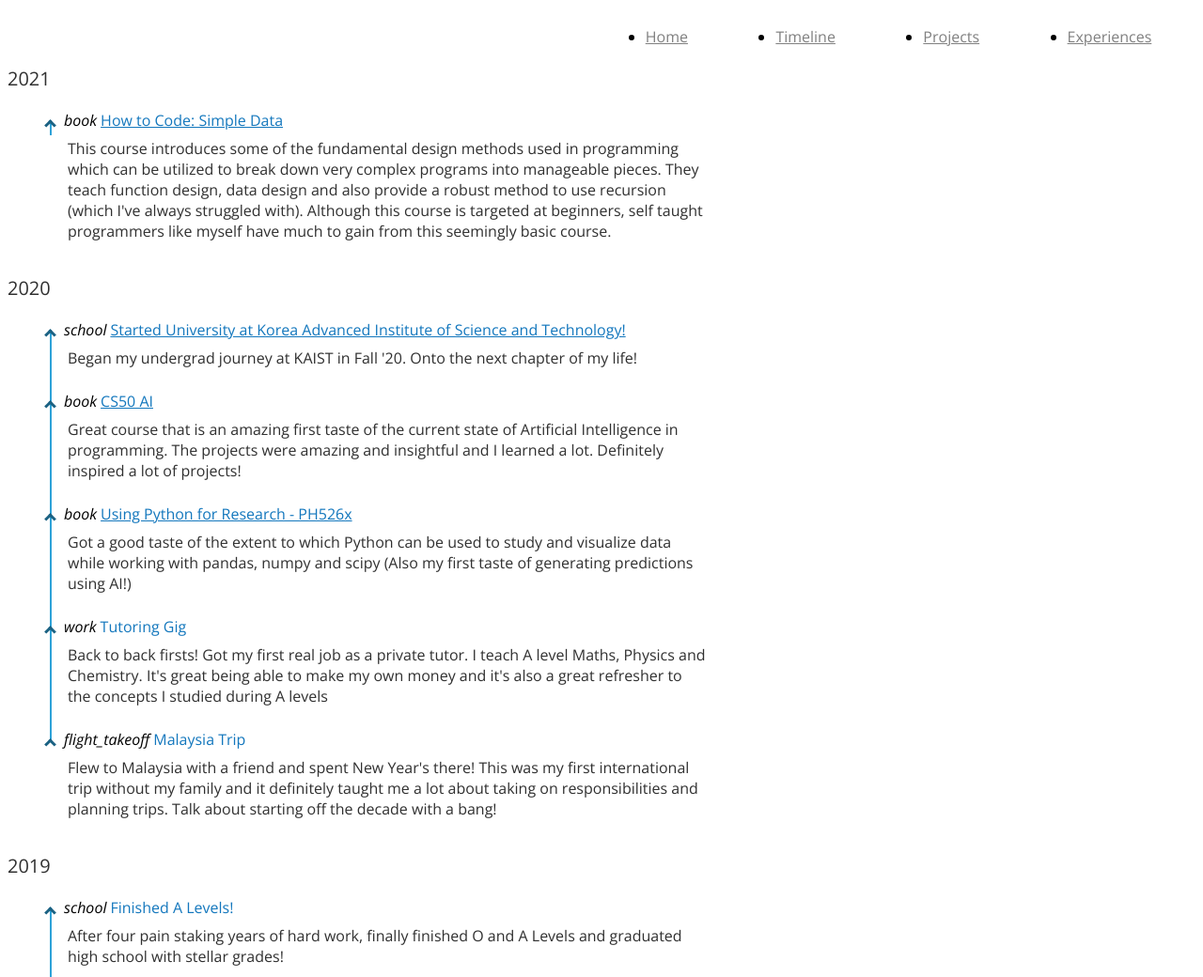
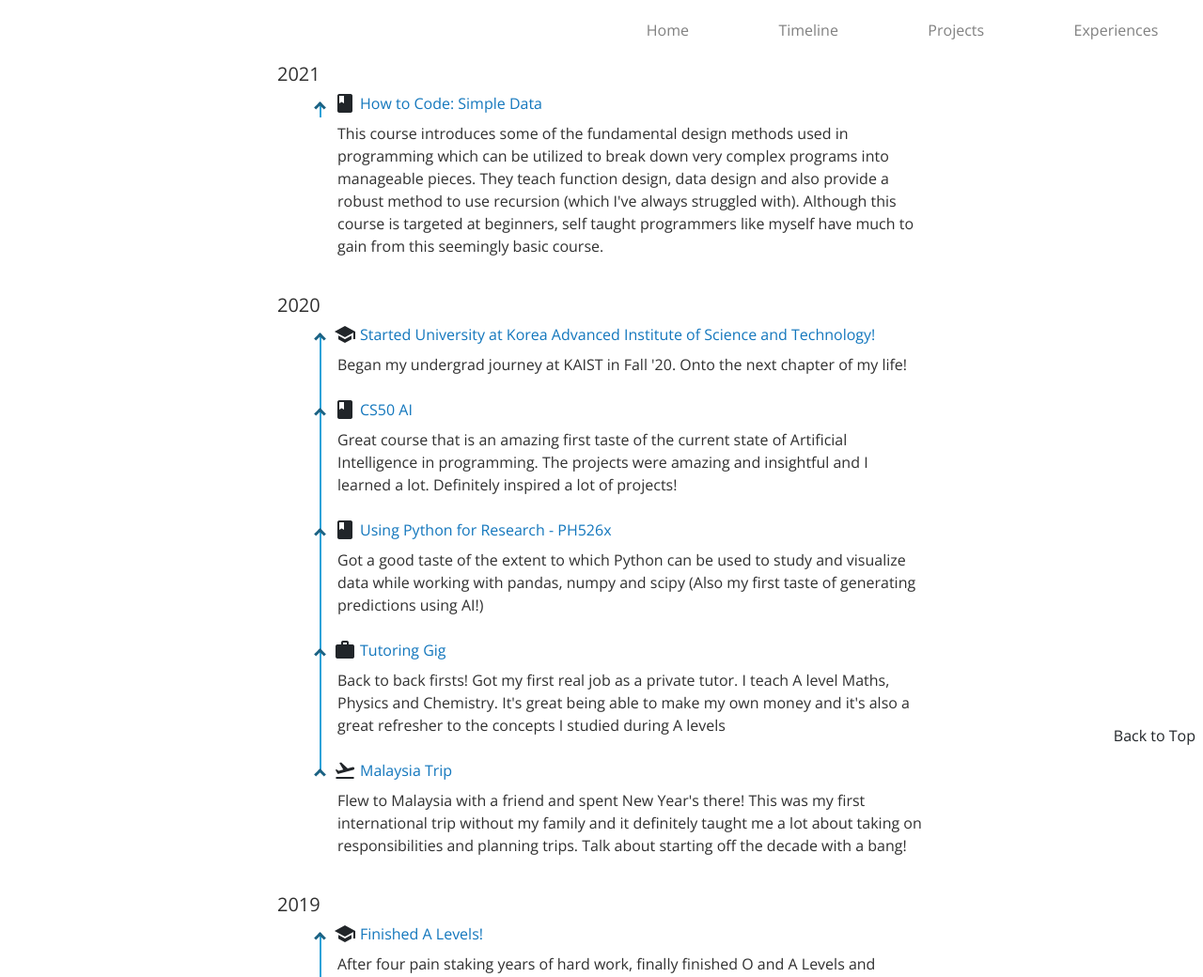
Before and after one commit to shamsow/portfolio, a Flask app: page /timeline in a window 1280 px wide. Shown: the top 1040 px of the page at 94% size. Run offline with Flask 2, Linux system fonts and the light colour scheme; some libraries are stand-ins or nearby versions.

Commit message:
added scroll to top button to all pages

```diff
--- a/static/css/base.css
+++ b/static/css/base.css
@@ -26,6 +26,29 @@ a:hover {
   width: 50%;
 }
 
+.toTop{
+  /* width:100px;
+  height:130px;
+  padding:10px;
+  text-align:center;
+  background: whiteSmoke;
+  font-weight: bold;
+  color: #444;
+  text-decoration: none;
+  position:fixed;
+  bottom:75px;
+  right:40px; */
+  padding: 5px 3px;
+  /* background: #000; */
+  /* color: #fff; */
+  position: fixed;
+  bottom: 0;
+  right: 5px;
+  display: none;
+  cursor: pointer;
+  /* background: url('arrow_up.png') no-repeat 0px 20px; */
+}
+
 @media only screen and (max-width: 1094px) {
   .list-inline {
     width: 100%;
@@ -36,7 +59,6 @@ a:hover {
     font-family: 'Open Sans', sans-serif;
     font-size: 14px;
   }
-
 }
 
 a::selection,
--- /dev/null
+++ b/static/js/base.js
@@ -0,0 +1,15 @@
+$(window).scroll(function() {
+    if(Math.ceil($(window).scrollTop() + $(window).height()) > $(document).height() - 200) {
+        $('.toTop').fadeIn();
+    } else {
+        $('.toTop').fadeOut();
+    }
+});
+
+$( document ).ready(function() {
+    console.log( "ready!" );
+    $("div.toTop").click(function() {
+        console.log("TO TOP");
+        $("html, body").animate({scrollTop: 0}, 1000);
+     });
+});
--- a/templates/base.html
+++ b/templates/base.html
@@ -6,11 +6,25 @@
 
     <meta name="viewport" content="width=device-width, initial-scale=1">
 
+    <script src="https://ajax.googleapis.com/ajax/libs/jquery/3.3.1/jquery.min.js"></script>
+
+    <link rel="stylesheet" href="https://maxcdn.bootstrapcdn.com/bootstrap/4.1.0/css/bootstrap.min.css">
+    <script src="https://maxcdn.bootstrapcdn.com/bootstrap/4.1.0/js/bootstrap.min.js"></script>
+    <script src="https://cdnjs.cloudflare.com/ajax/libs/popper.js/1.14.0/umd/popper.min.js"></script>
+
+    <link type="text/css" rel="stylesheet"
+        href="https://cdnjs.cloudflare.com/ajax/libs/normalize/5.0.0/normalize.min.css">
+    <script src='https://cdnjs.cloudflare.com/ajax/libs/typed.js/1.1.1/typed.min.js'></script>
+
+    <script type="text/javascript" src="{{ url_for('static', filename = 'js/base.js') }}"></script>
+
     <!--fonts-->
     <link rel='stylesheet'
           href='https://fonts.googleapis.com/css?family=Open+Sans:300,300i,400,400i,600,600i,700,700i,800,800i|Source+Code+Pro:400,500,600,700'
           type='text/css' media='screen'/>
     <link href="https://fonts.googleapis.com/css?family=Open+Sans|Roboto:900" rel="stylesheet">
+    <link href="https://fonts.googleapis.com/icon?family=Material+Icons" rel="stylesheet">
+
 
     <link type="text/css" rel="stylesheet" href="{{ url_for('static', filename = 'css/base.css') }}">
 
@@ -28,6 +42,7 @@
         <li><a class="navbar-ref" href="/experiences">Experiences</a></li>
     </ul>
 </div>
+<div class="toTop">Back to Top</div>
 {% block body %}
 {% endblock %}
 </body>
```
